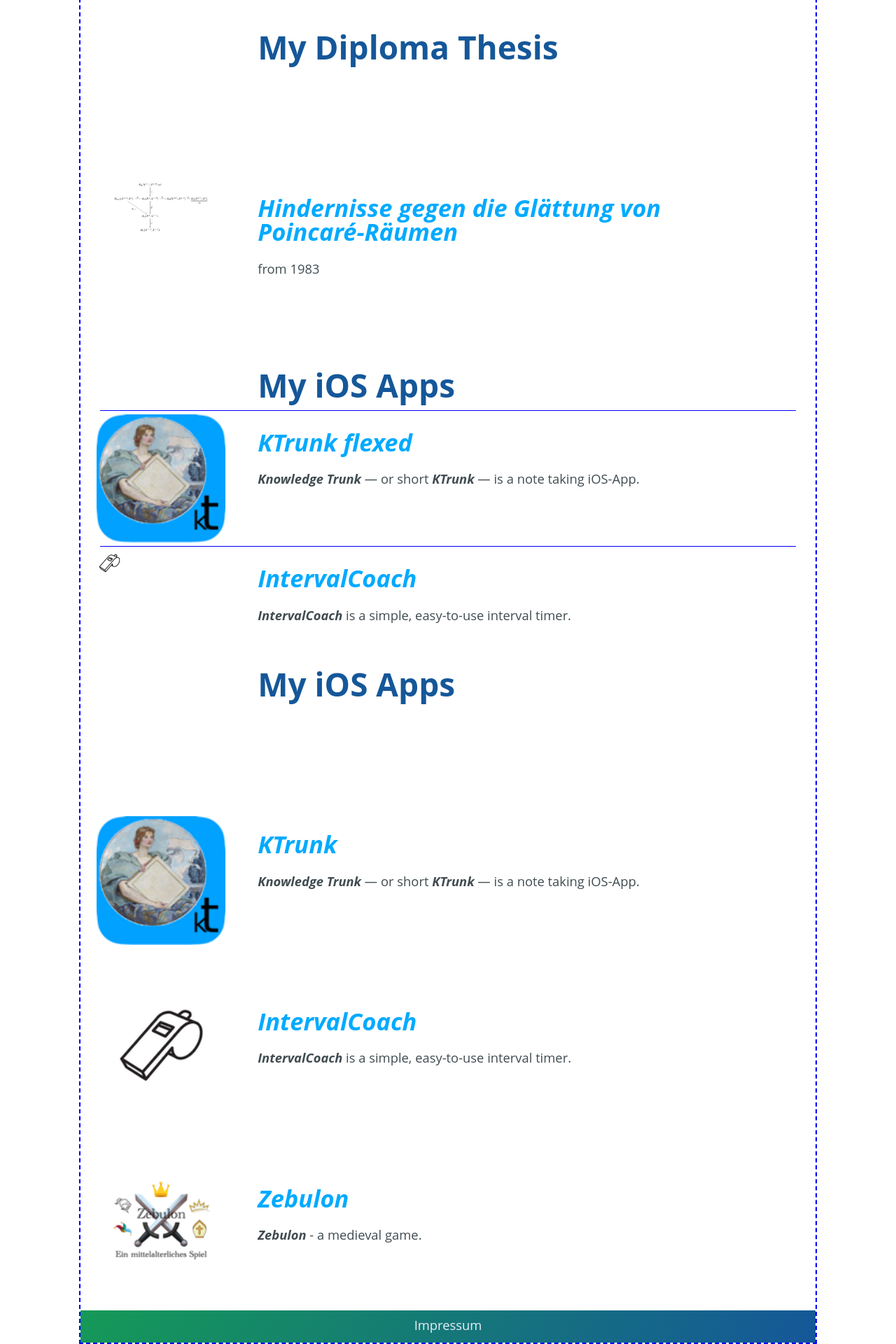
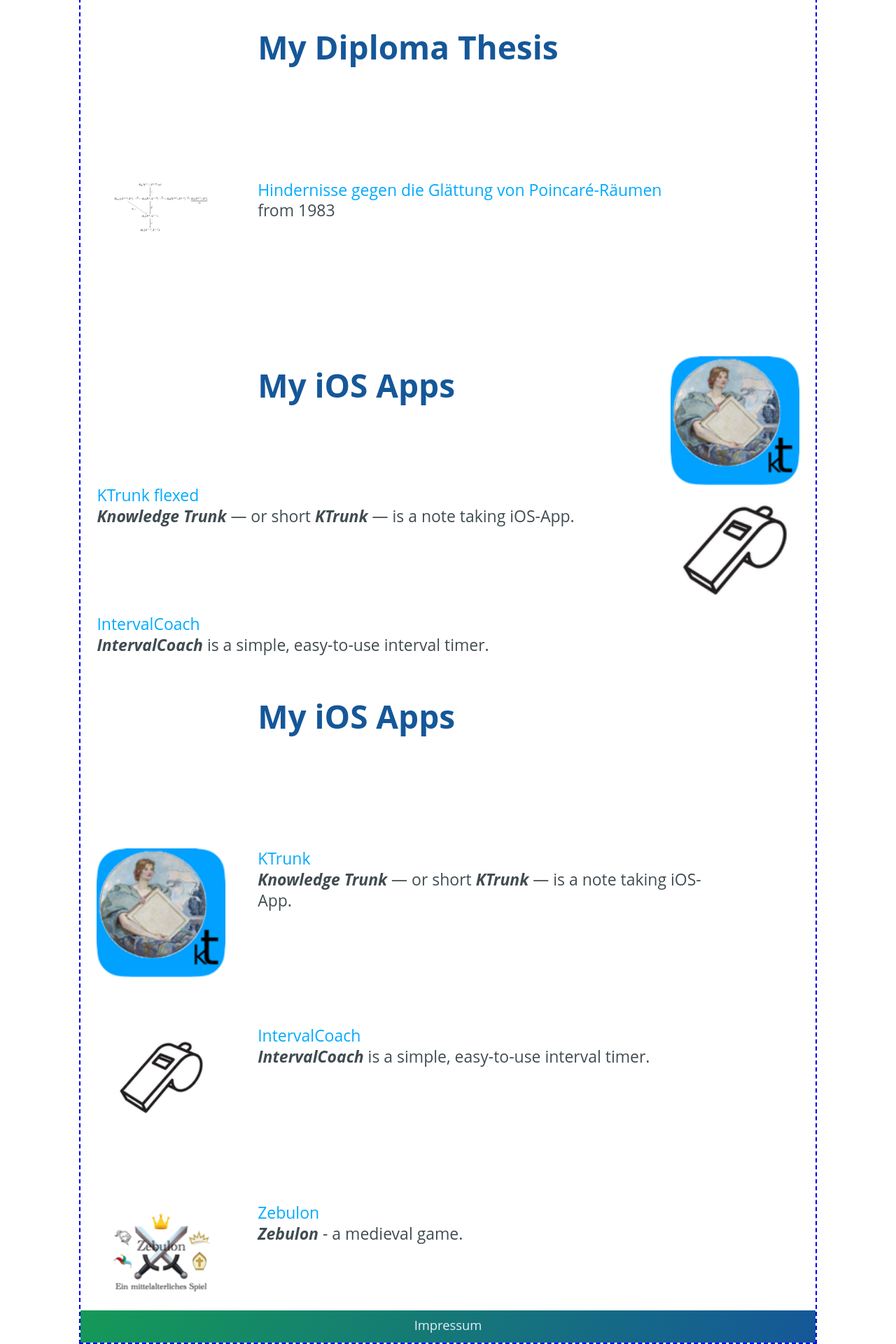
Before and after one commit to cs-LA/home, a Jekyll site: the page built from README.md, in a window 1280 px wide. Shown: the part 791-2711 px from the top of the page at 70% size. Built offline with Jekyll 4.4.1, drawn with Linux system fonts in a browser that asks for light colours; our own code applies the rules of GitHub Pages for plain Markdown files; grey boxes are pictures that could not be loaded.

Commit message:
Update myClasses.css

```diff
--- a/styles/myClasses.css
+++ b/styles/myClasses.css
@@ -4,29 +4,6 @@
 .en {
   display: none;
 }
-
-
-.break {
- flex-basis: 100%;
- height: 0;
- margin: 5px;
- border-bottom: 1px solid blue;
-}
-
-.item {
- padding: 1em;
- flex-grow: 1;
- border: 1px solid green;
-}
-.fixed {
- width: 3em;
- height: 3em;
- flex-grow: 0;
- border: 1px solid red;
-}
-
-
-
 
 
 
@@ -51,6 +28,11 @@
 .grid-2 {
   flex-grow: 1;
 }
+.gridBreak {
+  flex-basis: 100%;
+  height: 0;
+  margin: 5px;
+}
 
 .gridHeader {
   font-size: calc(2.0 * var(--base-font-size));
@@ -59,12 +41,7 @@
   padding: 0;
   padding-top: calc(0.5 * var(--base-font-size));
 }
-.gridLogo {
-  width: 20%;
-  height: auto;
-}
-
-.logoTitle {
+.gridTitle {
   padding-top: calc(1.0 * var(--base-font-size));
   font-size: calc(1.5 * var(--base-font-size));
   line-height: 1;
@@ -72,9 +49,9 @@
   font-weight: bold;
   font-style: italic;
 }
-      .logoDescription {
-        font-size: calc(0.8 * var(--base-font-size));
-      }
+.gridDescription {
+  font-size: calc(0.8 * var(--base-font-size));
+}
 
 
 .row {
```
